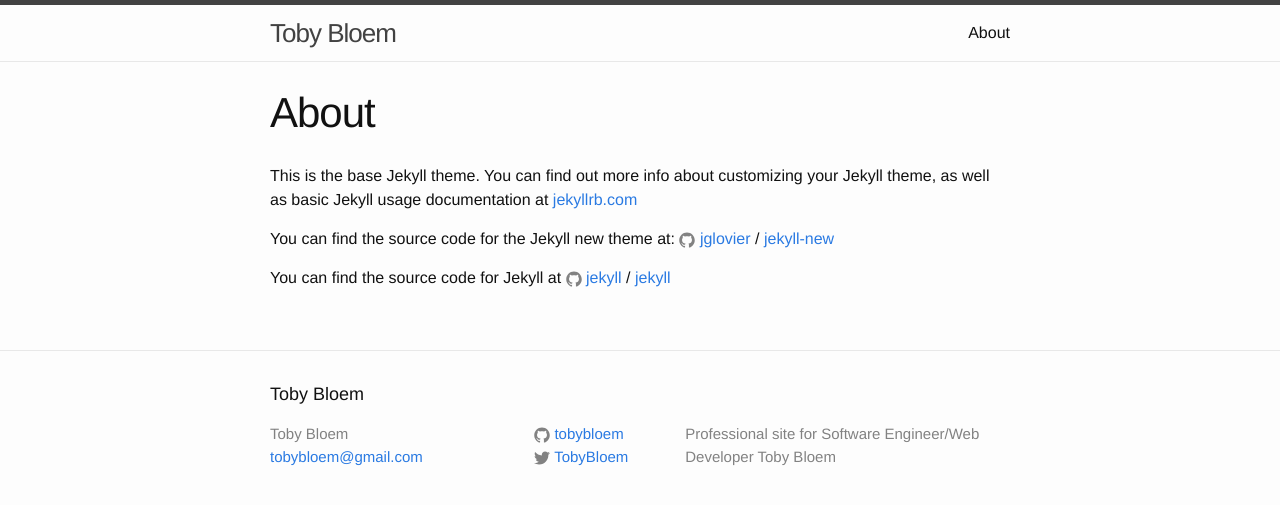
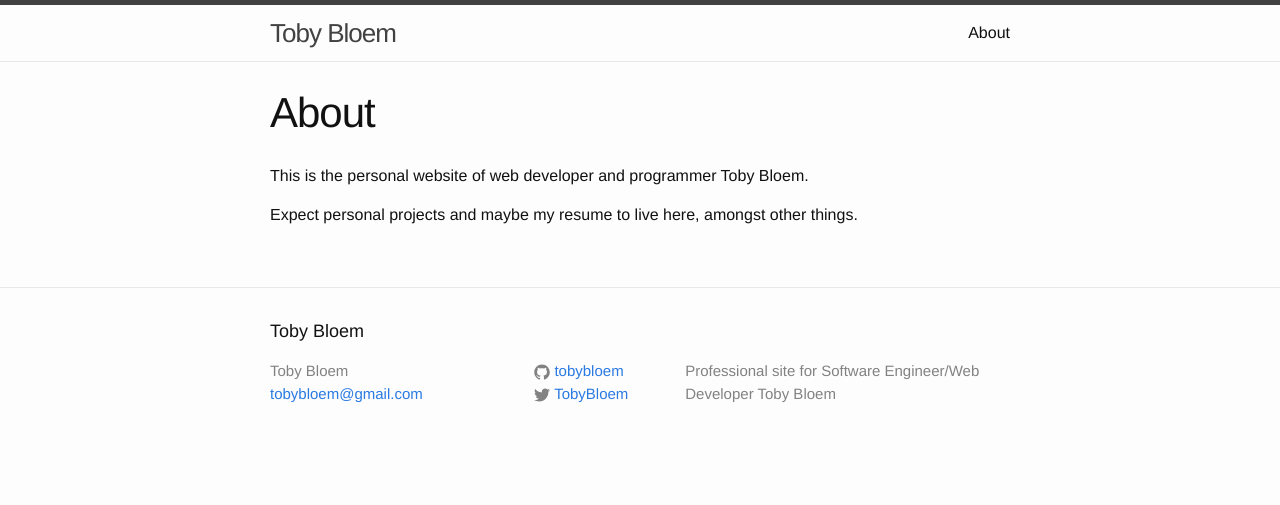
Before and after one commit to tobybloem/tobybloem.github.io, a Jekyll site: the page built from about.md, in a window 1280 px wide. Shown: the top 505 px of the page. Built offline with Jekyll 4.4.1, drawn with Linux system fonts in a browser that asks for light colours.

Commit message:
Update about.md

```diff
--- a/about.md
+++ b/about.md
@@ -4,12 +4,6 @@ title: About
 permalink: /about/
 ---
 
-This is the base Jekyll theme. You can find out more info about customizing your Jekyll theme, as well as basic Jekyll usage documentation at [jekyllrb.com](http://jekyllrb.com/)
+This is the personal website of web developer and programmer Toby Bloem.
 
-You can find the source code for the Jekyll new theme at:
-{% include icon-github.html username="jglovier" %} /
-[jekyll-new](https://github.com/jglovier/jekyll-new)
-
-You can find the source code for Jekyll at
-{% include icon-github.html username="jekyll" %} /
-[jekyll](https://github.com/jekyll/jekyll)
+Expect personal projects and maybe my resume to live here, amongst other things.
```
